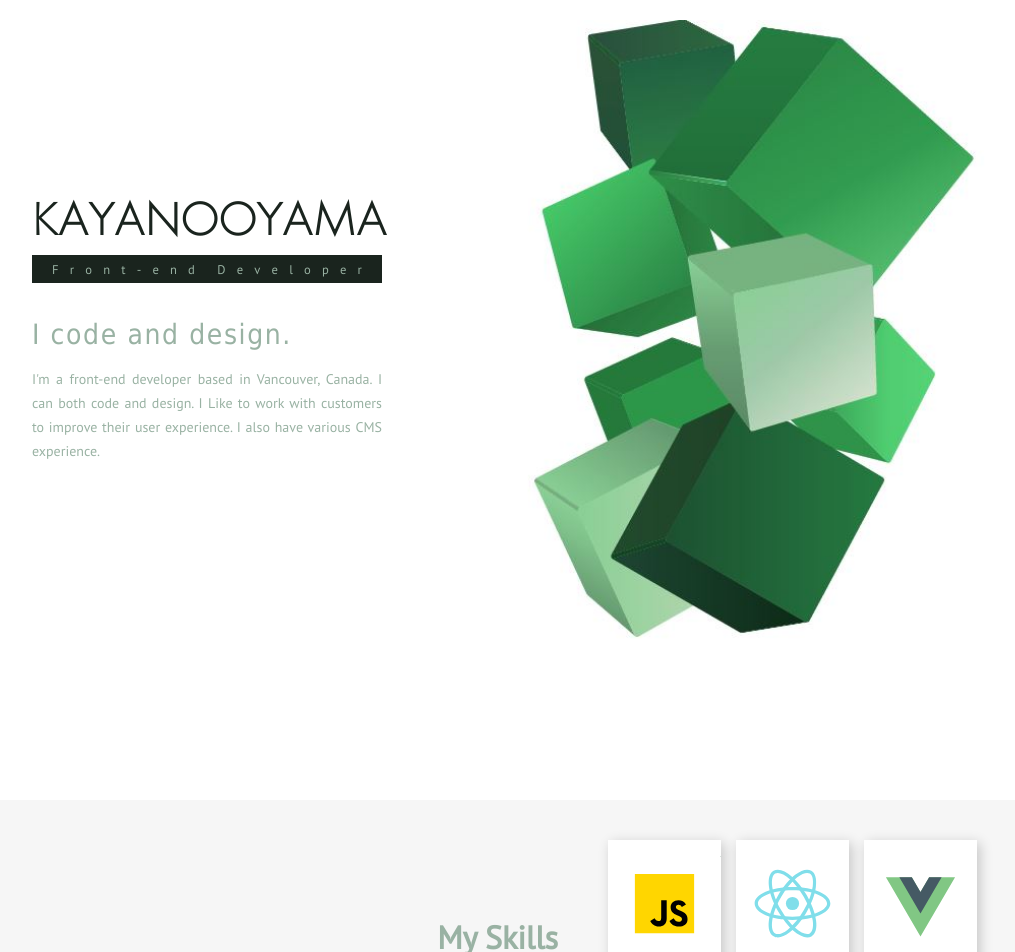
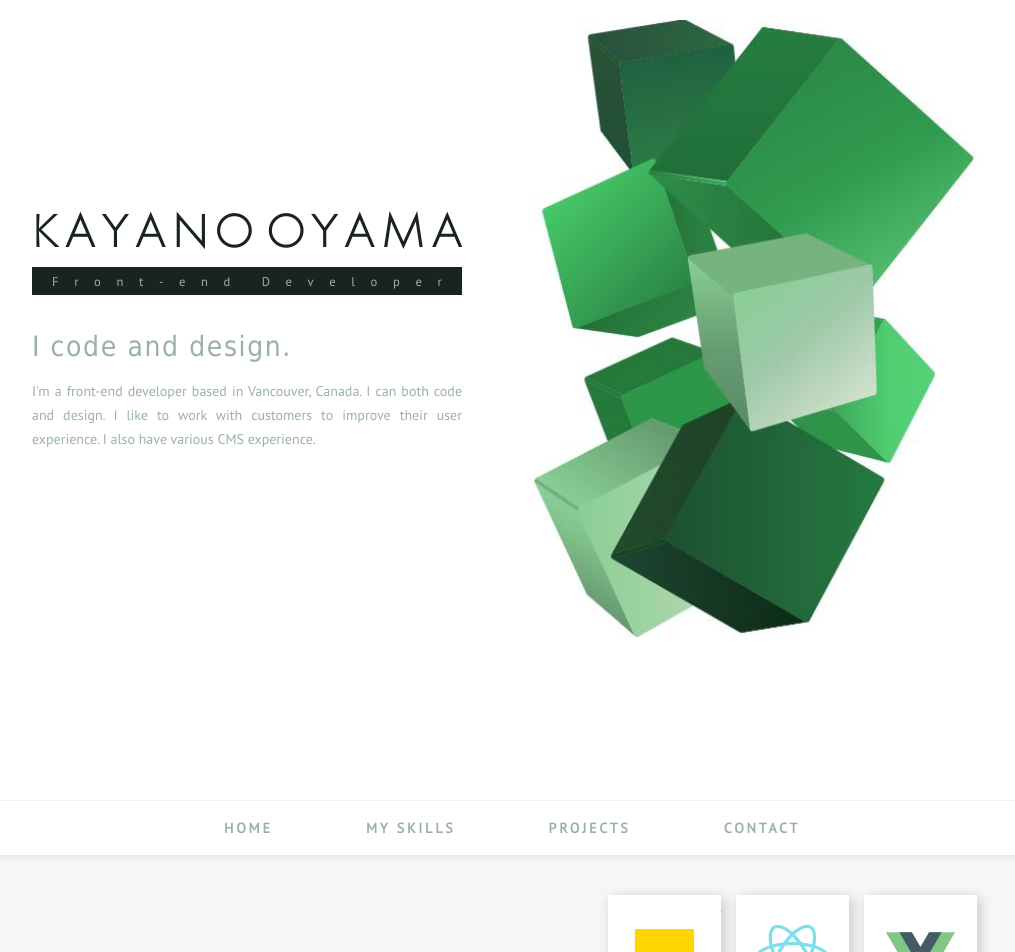
Before and after one commit to suefrontend/portfolio-react, a React (Create React App) app: page / in a window 1280 px wide. Shown: the top 952 px of the page, without its empty margins (128-1143 px from the left). Built offline with nearby package versions, Linux system fonts and the light colour scheme.

Commit message:
feat: Add navigation

```diff
--- a/package.json
+++ b/package.json
@@ -1,6 +1,6 @@
 {
 	"name": "portfolio-react",
-	"homepage": "https://suefrontend.github.io/portfolio-react/",
+	"homepage": "https://www.kayanooyama.com/",
 	"version": "0.1.0",
 	"private": true,
 	"dependencies": {
@@ -9,6 +9,8 @@
 		"@testing-library/user-event": "^13.5.0",
 		"react": "^17.0.2",
 		"react-dom": "^17.0.2",
+		"react-router-dom": "^6.3.0",
+		"react-router-hash-link": "^2.4.3",
 		"react-scripts": "5.0.0",
 		"web-vitals": "^2.1.4"
 	},
--- a/src/App.js
+++ b/src/App.js
@@ -1,4 +1,3 @@
-import { Fragment } from 'react';
 import './App.css';
 import Contact from './views/Contact/ContactPage';
 import Home from './views/Home/HomePage';
@@ -9,6 +8,7 @@ import project01 from './assets/images/projects/news-thumbnail.jpg';
 import project02 from './assets//images/projects/digiqlo.jpg';
 import project03 from './assets/images/projects/bark-walk.jpg';
 import project04 from './assets/images/projects/happy-cake.jpg';
+import Header from './views/Layout/Header/Header';
 
 const App = () => {
 	const projects = [
@@ -74,6 +74,7 @@ const App = () => {
 	return (
 		<>
 			<Home />
+			<Header />
 			<Skills skills={skills} />
 			<Projects projects={projects} />
 			<Contact />
--- a/src/index.js
+++ b/src/index.js
@@ -3,10 +3,13 @@ import ReactDOM from 'react-dom';
 import './index.css';
 import './assets/fonts/Klein-ExtraLight-trial.ttf';
 import App from './App';
+import { BrowserRouter } from 'react-router-dom';
 
 ReactDOM.render(
 	<React.StrictMode>
-		<App />
+		<BrowserRouter>
+			<App />
+		</BrowserRouter>
 	</React.StrictMode>,
 	document.getElementById('root')
 );
--- a/src/views/Contact/ContactPage.js
+++ b/src/views/Contact/ContactPage.js
@@ -3,23 +3,47 @@ import './styles.css';
 
 const Contact = () => {
 	return (
-    <div className="page page-gray">
-      <div className="page-wrapper">
-        <div className="contact">
-          <h2 className="page__title page__title-center">Contact</h2>
+		<div className='page page-gray' id='contact'>
+			<div className='page-wrapper'>
+				<div className='contact'>
+					<h2 className='page__title page__title-center'>Contact</h2>
 					<p>Feel free to contact me.</p>
-          <div className="contact__email">
+					<div className='contact__email'>
 						<span>oyamakayano@gmail.com</span>
 					</div>
-          <ul className="contact__list">
-            <li className="contact__list__item"><a className="contact__list__link contact__list__link__linkedin" href="https://www.linkedin.com/in/kayano-oyama/" target="_blank">LinkedIn</a></li>
-            <li className="contact__list__item"><a className="contact__list__link contact__list__link__github" href="https://github.com/suefrontend" target="_blank">Github</a></li>
-            <li className="contact__list__item"><a className="contact__list__link contact__list__link__codesandbox" href="https://codesandbox.io/u/kaede-frontend" target="_blank">Codesandbox</a></li>
+					<ul className='contact__list'>
+						<li className='contact__list__item'>
+							<a
+								className='contact__list__link contact__list__link__linkedin'
+								href='https://www.linkedin.com/in/kayano-oyama/'
+								target='_blank'
+							>
+								LinkedIn
+							</a>
+						</li>
+						<li className='contact__list__item'>
+							<a
+								className='contact__list__link contact__list__link__github'
+								href='https://github.com/suefrontend'
+								target='_blank'
+							>
+								Github
+							</a>
+						</li>
+						<li className='contact__list__item'>
+							<a
+								className='contact__list__link contact__list__link__codesandbox'
+								href='https://codesandbox.io/u/kaede-frontend'
+								target='_blank'
+							>
+								Codesandbox
+							</a>
+						</li>
 					</ul>
 				</div>
 			</div>
 		</div>
-  )
-}
+	);
+};
 
 export default Contact;
--- a/src/views/Home/HomePage.js
+++ b/src/views/Home/HomePage.js
@@ -1,18 +1,18 @@
 import React from 'react';
 import './styles.css';
-import cubes from '../../assets/images/top/hero.jpg'
+import cubes from '../../assets/images/top/hero.jpg';
 
 const Home = () => {
 	return (
-    <div className="page">
-    <div className="page-wrapper">
-      <div className="hero">
-        <div className="grid">
-          <div className="row">
-            <div className="col col-5">
-              <div className="hero__box">
-                <div className="hero__headings">
-                  <h1 className="hero__headings__title">
+		<div className='page' id='home'>
+			<div className='page-wrapper'>
+				<div className='hero'>
+					<div className='grid'>
+						<div className='row'>
+							<div className='col col-5'>
+								<div className='hero__box'>
+									<div className='hero__headings'>
+										<h1 className='hero__headings__title'>
 											<span>K</span>
 											<span>a</span>
 											<span>y</span>
@@ -26,7 +26,7 @@ const Home = () => {
 											<span>m</span>
 											<span>a</span>
 										</h1>
-                  <p className="hero__headings__subtitle">
+										<p className='hero__headings__subtitle'>
 											<span>F</span>
 											<span>r</span>
 											<span>o</span>
@@ -48,24 +48,32 @@ const Home = () => {
 											<span>r</span>
 										</p>
 									</div>
-              <div className="hero__text">
-                <p className="hero__text__title script">I code and design.</p>
+									<div className='hero__text'>
+										<p className='hero__text__title script'>
+											I code and design.
+										</p>
 									</div>
-              <div className="hero__text">
-                <p className="hero__text__body">
-                  I'm a front-end developer based in Vancouver, Canada. I can both code and design. I Like to work with customers to improve their user experience. I also have various CMS experience.</p>
+									<div className='hero__text'>
+										<p className='hero__text__body'>
+											I'm a front-end developer based in Vancouver, Canada. I
+											can both code and design. I like to work with customers to
+											improve their user experience. I also have various CMS
+											experience.
+										</p>
 									</div>
 								</div>
 							</div>
-            <div className="col col-5">
-              <figure><img src={cubes} alt="cubes" /></figure>
+							<div className='col col-5'>
+								<figure>
+									<img src={cubes} alt='cubes' />
+								</figure>
 							</div>
 						</div>
 					</div>
 				</div>
 			</div>
 		</div>
-  )
-}
+	);
+};
 
 export default Home;
--- a/src/views/Home/styles.css
+++ b/src/views/Home/styles.css
@@ -3,7 +3,7 @@
 	/* height: 100vh; */
 }
 .hero__box {
-	width: 350px;
+	/* width: 350px; */
 	display: flex;
 	flex-direction: column;
 	text-align: justify;
--- /dev/null
+++ b/src/views/Layout/Header/Header.js
@@ -0,0 +1,40 @@
+import React from 'react';
+import './styles.css';
+import { HashLink as Link } from 'react-router-hash-link';
+
+const Header = () => {
+	return (
+		<div className='container sticky'>
+			<header className='header'>
+				<div className='page-wrapper'>
+					<nav>
+						<ul className='header__nav'>
+							<li className='header__nav__item'>
+								<Link smooth to='/#home' className='header__nav__link'>
+									Home
+								</Link>
+							</li>
+							<li className='header__nav__item'>
+								<Link smooth to='/#skills' className='header__nav__link'>
+									My Skills
+								</Link>
+							</li>
+							<li className='header__nav__item'>
+								<Link smooth to='/#projects' className='header__nav__link'>
+									Projects
+								</Link>
+							</li>
+							<li className='header__nav__item'>
+								<Link smooth to='/#contact' className='header__nav__link'>
+									Contact
+								</Link>
+							</li>
+						</ul>
+					</nav>
+				</div>
+			</header>
+		</div>
+	);
+};
+
+export default Header;
--- /dev/null
+++ b/src/views/Layout/Header/styles.css
@@ -0,0 +1,35 @@
+.header {
+	background-color: #fff;
+	padding: 15px 0;
+	border-top: 1px solid #f1f1f1;
+	/* border-bottom: 2px solid #78bea0; */
+	box-shadow: 0px 4px 4px 0px rgba(0, 0, 0, 0.05);
+	text-transform: uppercase;
+	display: flex;
+	/* display: none; */
+	/* position: fixed; */
+}
+.sticky {
+	position: sticky;
+	top: 0;
+	z-index: 200;
+}
+.header__nav {
+	/* justify-content: flex-end; */
+	display: flex;
+	justify-content: space-between;
+	width: 60%;
+	/* margin-left: auto; */
+	margin: 0 auto;
+}
+.header__nav__link {
+	font-weight: bold;
+	color: #99b2a3;
+	letter-spacing: 0.2em;
+	/* padding: 10px; */
+	/* border-radius: 8px; */
+}
+.header__nav__link:hover {
+	/* background-color: #f1f1f1; */
+	opacity: 0.8;
+}
--- a/src/views/Projects/ProjectList.js
+++ b/src/views/Projects/ProjectList.js
@@ -8,7 +8,7 @@ const ProjectList = ({ projects }) => {
 	});
 
 	return (
-		<div className='page'>
+		<div className='page' id='projects'>
 			<div className='page-wrapper'>
 				<div className='project'>
 					<h2 className='page__title page__title-center'>projects</h2>
--- a/src/views/Skills/SkillList.js
+++ b/src/views/Skills/SkillList.js
@@ -8,7 +8,7 @@ const Skills = ({ skills }) => {
 	});
 
 	return (
-		<div className='page page-gray'>
+		<div className='page page-gray' id='skills'>
 			<div className='page-wrapper'>
 				<div className='skills'>
 					<div className='grid'>
```
Also changed, not shown: src/App.css (+11 -5 lines), 2 other files (tests, documents, lock files or other folders). Lines whose indentation alone changed are shown as unchanged.
